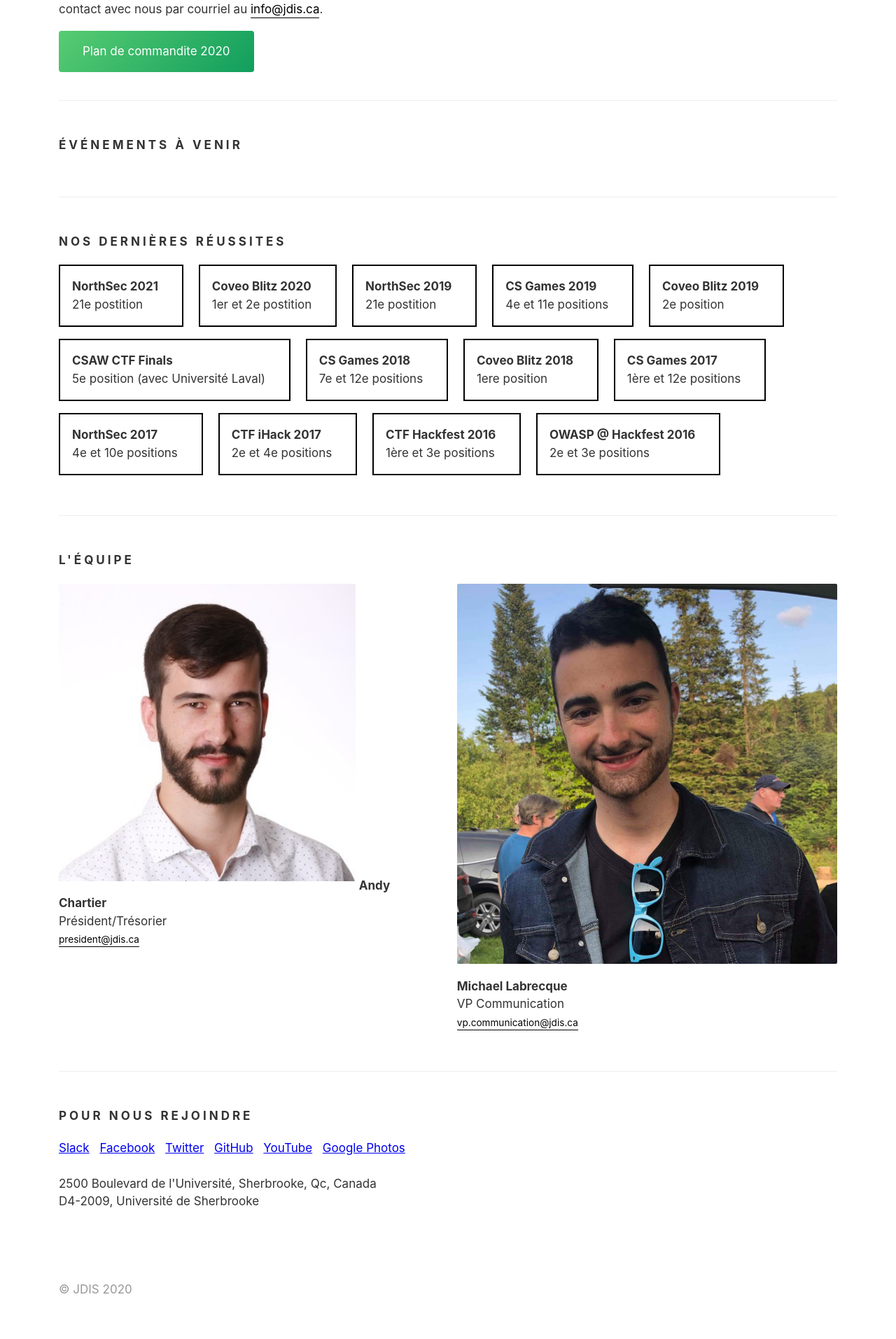
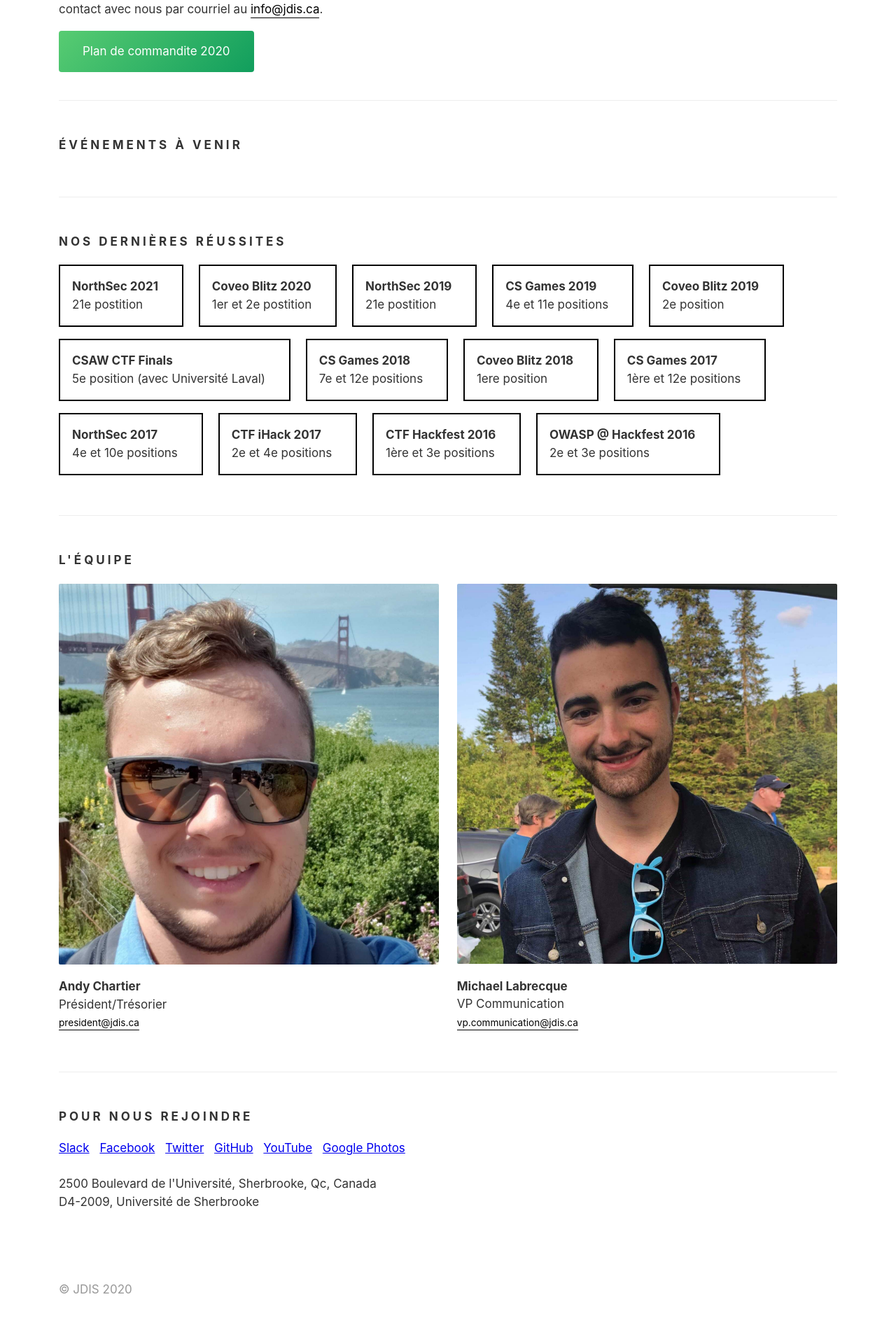
Before and after one commit to JDIS/Website, a Jekyll site: the page built from _pages/index.html, in a window 1280 px wide. Shown: the part 2231-4144 px from the top of the page at 70% size. Built offline with Jekyll 4.4.1, drawn with Linux system fonts in a browser that asks for light colours; some web fonts are replaced.

Commit message:
Update members.json

```diff
--- a/_data/members.json
+++ b/_data/members.json
@@ -3,7 +3,7 @@
     "name": "Andy Chartier",
     "title": "Président/Trésorier",
     "email": "president@jdis.ca",
-    "image_url": "guillaume.jpg",
+    "image_url": "andy.jpg",
     "is_active": true
   },
   {
```
